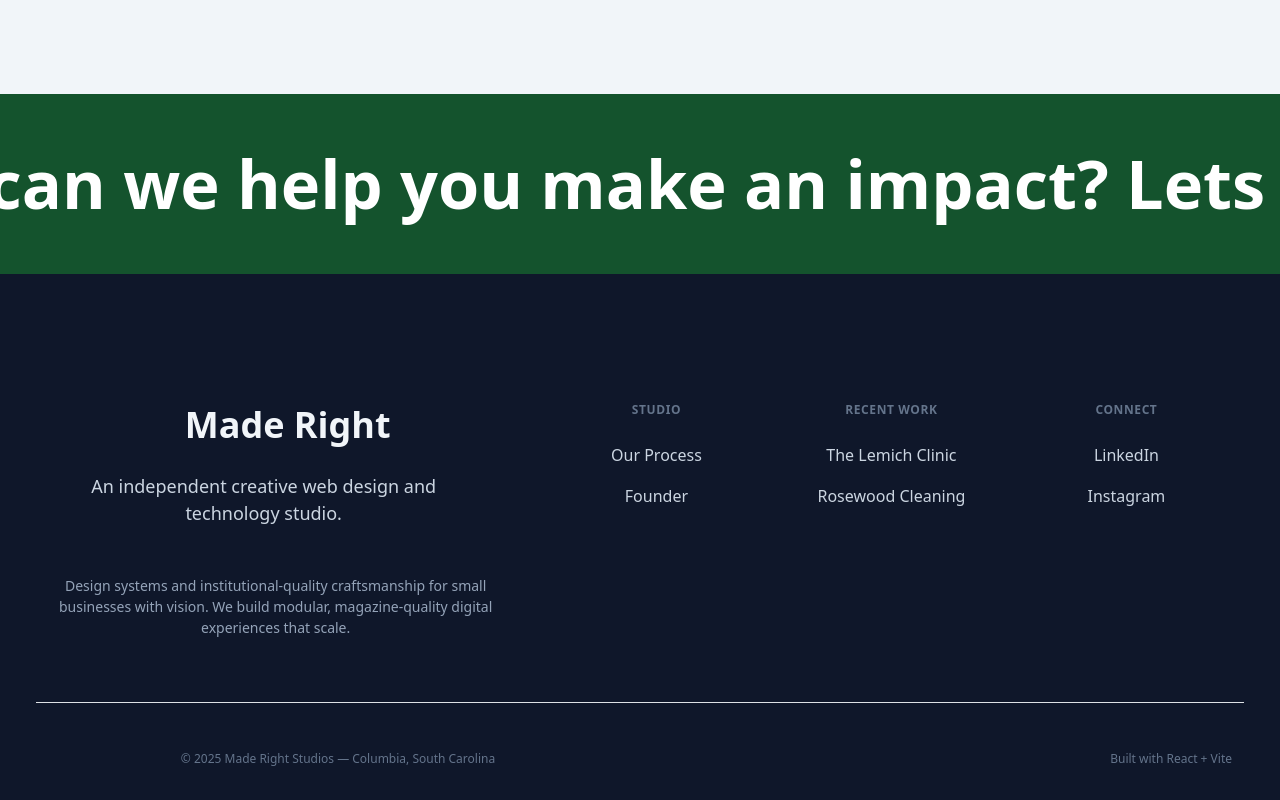
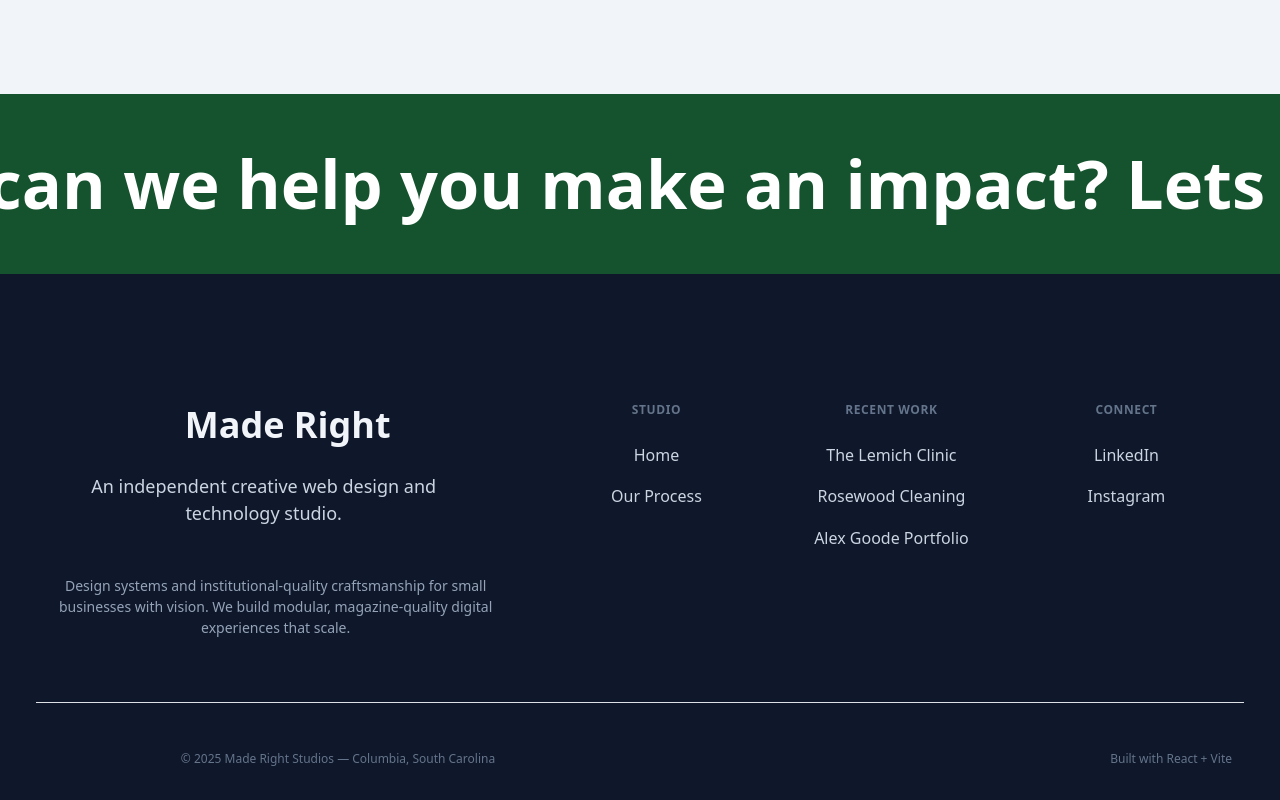
Before and after one commit to alexgoodestudio/maderight.studio, a React (Create React App) app: page / in a window 1280 px wide. Shown: the part 5801-6601 px from the top of the page. Built offline with nearby package versions, Linux system fonts and the light colour scheme.

Commit message:
updated footer links

```diff
--- a/src/Components/Footer.js
+++ b/src/Components/Footer.js
@@ -68,6 +68,14 @@
                   Studio
                 </h6>
                 <ul className="list-unstyled">
+                   <li className="mb-3">
+                    <Link
+                      to="/"
+                      className="text-base text-slate-300 hover:text-slate-100 text-decoration-none d-inline-block transition-colors"
+                    >
+                      Home
+                    </Link>
+                  </li>
                   <li className="mb-3">
                     <Link
                       to="/our-process"
@@ -76,16 +84,7 @@
                       Our Process
                     </Link>
                   </li>
-                  <li className="mb-3">
-                    <a
-                      href="http://alexgoode.netlify.app/"
-                      className="text-base text-slate-300 hover:text-slate-100 text-decoration-none d-inline-block transition-colors"
-                      target="_blank"
-                      rel="noopener noreferrer"
-                    >
-                      Founder
-                    </a>
-                  </li>
+
                 </ul>
               </div>
 
@@ -113,6 +112,16 @@
                       rel="noopener noreferrer"
                     >
                       Rosewood Cleaning
+                    </a>
+                  </li>
+                                    <li className="mb-3">
+                    <a
+                      href="http://alexgoode.netlify.app/"
+                      className="text-base text-slate-300 hover:text-slate-100 text-decoration-none d-inline-block transition-colors"
+                      target="_blank"
+                      rel="noopener noreferrer"
+                    >
+                      Alex Goode Portfolio
                     </a>
                   </li>
                 </ul>
```
